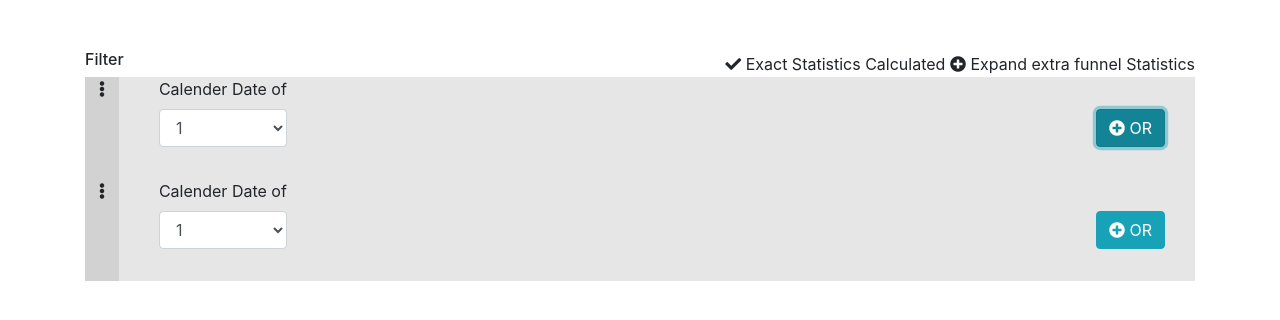
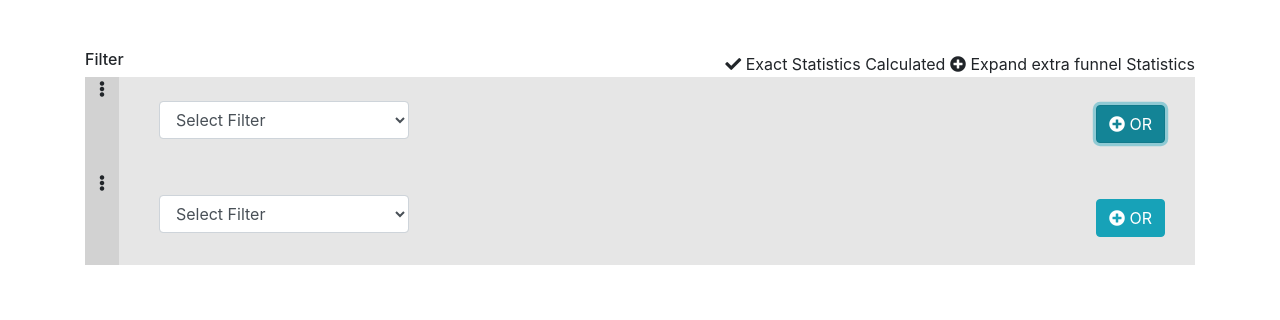
Before and after one commit to SamairZia/cc-assignment, a plain HTML site: page index.html in a window 1280 px wide. Both pictures are taken after a click on the button "OR". Drawn offline with nearby package versions, Linux system fonts and the light colour scheme.

Commit message:
initial commit

```diff
--- a/custom.js
+++ b/custom.js
@@ -1,32 +1,11 @@
 
 $('#addFilterBtn').click(function(){
-  // var node = document.createElement("li");
-  // var textnode = document.createTextNode("Water");
-  // node.appendChild(textnode);
-  // document.getElementById("filter_list").appendChild(node);
-
-  var mainRow = document.getElementById('parent-row');
-
-  // var main = document.createElement('div');
-  // main.classList.add('main-row');
-
-  // var a = $('#parent-row').append(mainRow);
-  // a.append('<div class="inner-wrappe></div>')
-
-  // console.log(mainRow)
-
-  // var c = document.createElement('div');
-  // c.classList.add('main-row');
-  // var d = document.createTextNode('this is row');
-  // c.appendChild(d);
-  // mainRow.appendChild(c);
-
   addRow();
 
 });
 
-var rowaa= $(".main-row");
+var rows= $(".main-row");
 
 function addRow() {
-  rowaa.clone(true, true).appendTo("#parent-row");
+  rows.clone(true, true).appendTo("#parent-row");
 }
--- a/index.html
+++ b/index.html
@@ -33,8 +33,9 @@
           <ul id="filter_list">
             <li>
               <div class="form-group">
-                <label for="calender">Calender Date of</label>
-                <select class="form-control" id="calender">
+                <label for="calender"></label>
+                <select class="form-control" id="calender" style="width:250px">
+                  <option disabled selected>Select Filter</option>
                   <option>1</option>
                   <option>2</option>
                   <option>3</option>
```
Also changed, not shown: css/jquery-ui.min.css (deleted), jquery-ui.min.js (deleted).
